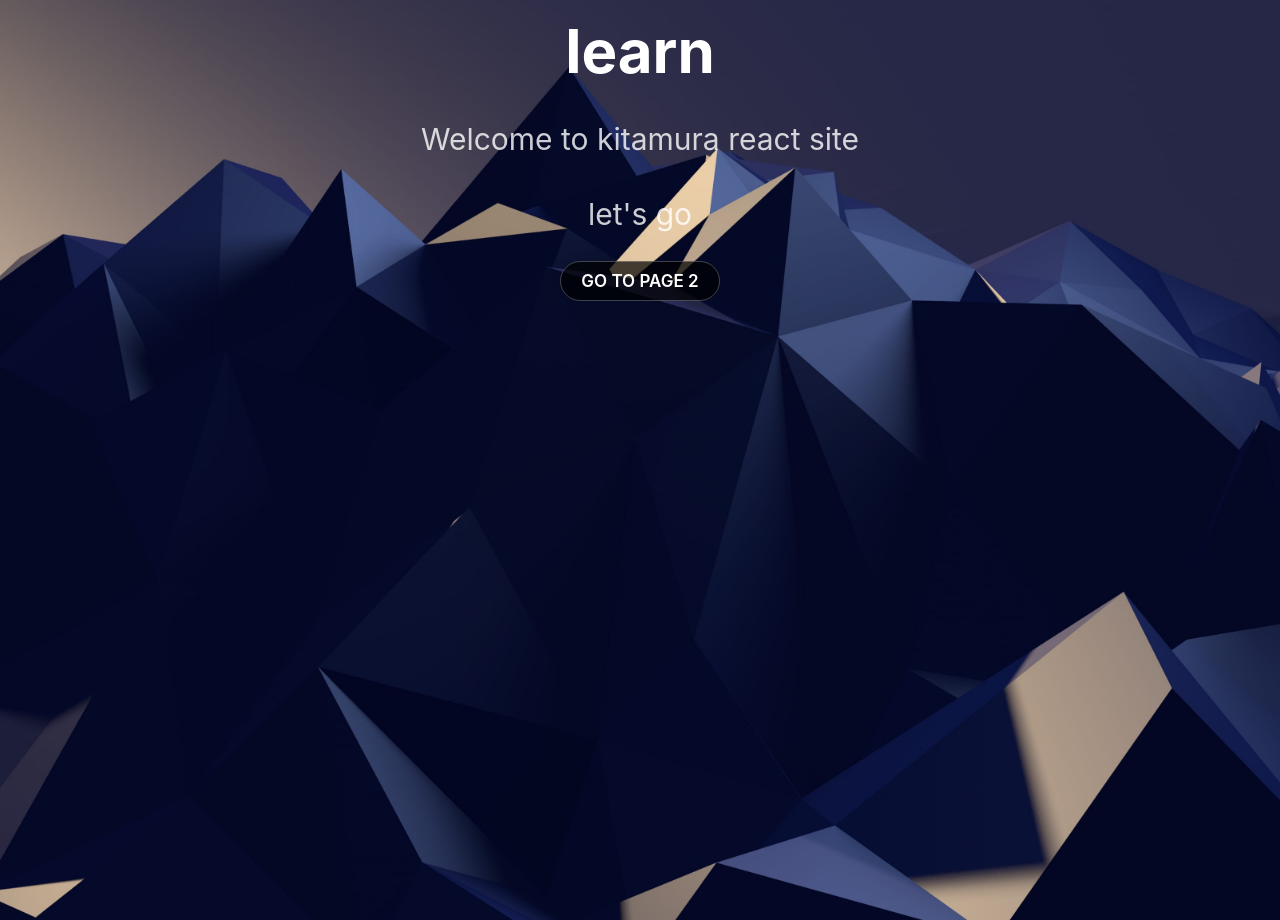
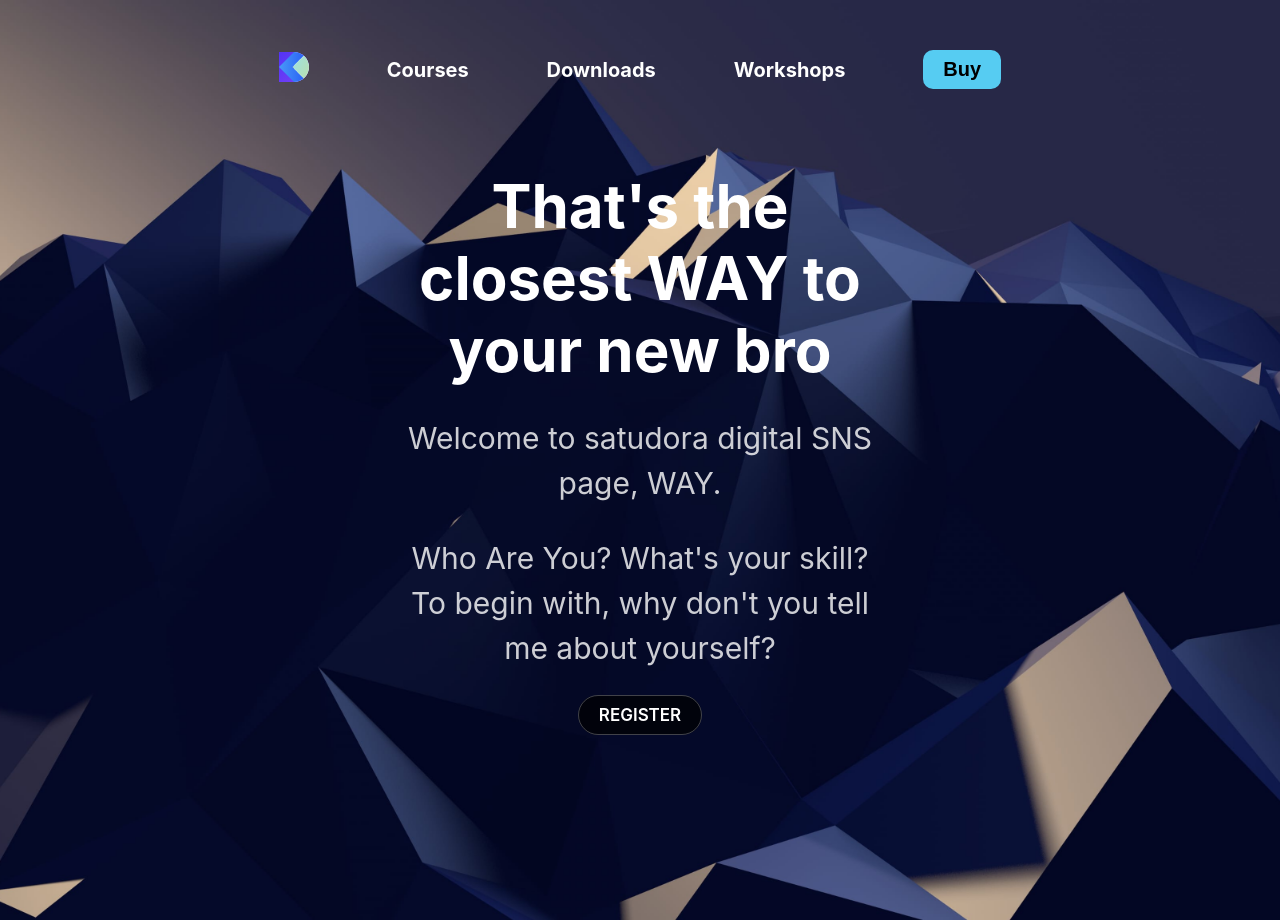
Before and after one commit to kitamuyu/react-for-designers, a Gatsby site: page / in a window 1280 px wide. Built offline with nearby package versions, Linux system fonts and the light colour scheme; Gatsby itself is replaced by a stand-in of ours.

Commit message:
Update layouts

```diff
--- /dev/null
+++ b/src/components/Header.css
@@ -0,0 +1,47 @@
+.Header{
+    position: fixed;
+    width: 100%;
+    padding: 50px 0;
+    z-index: 100;
+}
+
+.HeaderGroup{
+    max-width: 800px;
+    margin: 0 auto;
+    display: grid;
+    grid-template-columns: repeat(5,auto);
+    align-items: center;
+    justify-items: center;
+}
+
+.Header a{
+    color: white;
+    font-weight: 700;
+}
+
+.Header button{
+    padding: 8px 20px;
+    font-size: 20px;
+    background: #56CCF2;
+    border: none;
+    font-weight: 700;
+    border-radius: 10px;
+    outline: none;
+    cursor: pointer;
+}
+
+
+
+@media(max-width: 640px){
+    .Header{
+        padding: 15px 0;
+    }
+
+    .HeaderGroup{
+        grid-template-columns: repeat(4,auto);
+    }
+
+    .Header a:nth-child(4){
+        display: none;
+    }
+}
--- a/src/components/header.js
+++ b/src/components/header.js
@@ -1,31 +1,17 @@
 import React from 'react'
 import { Link } from 'gatsby'
+import './Header.css'
 
 const Header = ({ siteTitle }) => (
-  <div
-    style={{
-      background: 'rebeccapurple',
-      marginBottom: '1.45rem',
-    }}
-  >
-    <div
-      style={{
-        margin: '0 auto',
-        maxWidth: 960,
-        padding: '1.45rem 1.0875rem',
-      }}
-    >
-      <h1 style={{ margin: 0 }}>
-        <Link
-          to="/"
-          style={{
-            color: 'white',
-            textDecoration: 'none',
-          }}
-        >
-          {siteTitle}
-        </Link>
-      </h1>
+  <div className="Header">
+    <div className="HeaderGroup">
+      <Link to="/"><img src={require
+      ('../images/logo-designcode.svg')}
+      width="30" /></Link>
+      <Link to="/courses">Courses</Link>
+      <Link to="/downloads">Downloads</Link>
+      <Link to="/workshops">Workshops</Link>
+      <Link to="/buy"><button>Buy</button></Link>
     </div>
   </div>
 )
--- a/src/components/layout.css
+++ b/src/components/layout.css
@@ -24,9 +24,9 @@ a{
 }
 
 .HeroGroup{
-  margin: 0 auto 0 auto;
-  max-width: 500px;
-  padding: 15px 50px;
+  margin: 0 auto;
+  max-width: 485px;
+  padding: 170px 30px;
   text-align: center;
 }
 
@@ -53,3 +53,17 @@ a{
   border: 1px solid rgba(255,255,255,0.25);
   border-radius: 20px;
 }
+
+@media(max-width: 640px){
+  .HeroGroup{
+    padding: 100px 20px;
+  }
+
+  .Hero h1{
+    font-size: 40px;
+  }
+
+  .Hero p{
+    font-size: 24px;
+  }
+}
--- a/src/components/layout.js
+++ b/src/components/layout.js
@@ -28,6 +28,7 @@ const Layout = ({ children }) => (
         >
           <html lang="en" />
         </Helmet>
+        <Header/>
           {children}
       </>
     )}
--- a/src/pages/index.js
+++ b/src/pages/index.js
@@ -7,10 +7,11 @@ const IndexPage = () => (
   <Layout>
     <div className="Hero">
       <div className="HeroGroup">
-        <h1>learn</h1>
-        <p>Welcome to kitamura react site</p>
-        <p>let's go</p>
-        <Link to="/page-2/">Go to page 2</Link>
+        <h1>That's the closest WAY to your new bro</h1>
+        <p>Welcome to satudora digital SNS page, WAY.</p>
+        <p>Who Are You? What's your skill?
+          To begin with, why don't you tell me about yourself?</p>
+        <Link to="/page-2/">Register</Link>
       </div>
     </div>
   </Layout>
```
